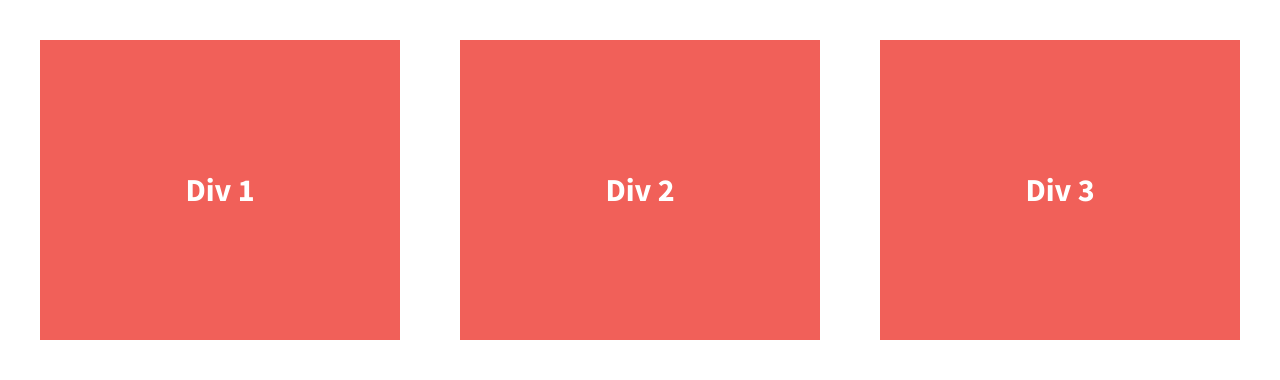
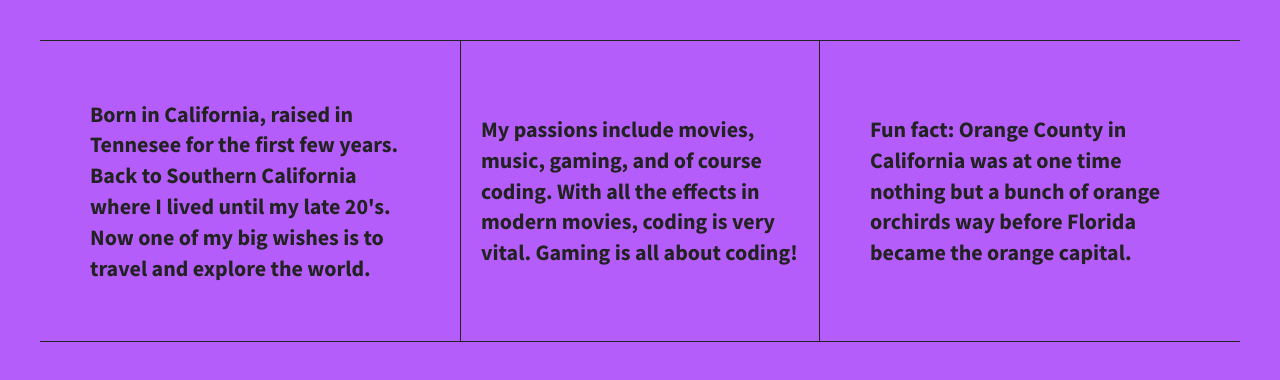
Before and after one commit to Clayton-Welch/rcw8-divs-flexbox, a plain HTML site: page index.html in a window 1280 px wide. Drawn offline with nearby package versions, Linux system fonts and the light colour scheme.

Commit message:
Changed background colors and added text to all three divs with borders.

```diff
--- a/css/main.css
+++ b/css/main.css
@@ -97,7 +97,7 @@ textarea {
 
 
 html {
-  background-color: #fff;
+  background-color: #b55dfa;
   height: 100%;
 }
 
@@ -114,19 +114,28 @@ body {
   display: flex;
   justify-content: space-between;
   align-items: center;
+  border-top: 1px solid #222;
+  border-bottom: 1px solid #222;
 }
 
 .div-1, .div-2, .div-3 {
   /*give the divs a width of 30%, add display:flex, set justify-content and align-items to center*/
-  color: #fff;
-  line-height: 1.5em;
-  font-size: 1.6em;
-  background-color: #f16059;
+  color: #222;
+  line-height: 1.4em;
+  font-size: 1.1em;
+  background-color: #b55dfa;
   height: 300px;
   display: flex;
   justify-content: center;
   align-items: center;
   width: 30%;
+  box-sizing: border-box;
+  padding: 0 20px;
+}
+
+.div-2 {
+    border-left: 1px solid #222;
+    border-right: 1px solid #222;
 }
 
 
--- a/index.html
+++ b/index.html
@@ -22,14 +22,20 @@
         <![endif]-->
 
         <section class="wrapper">
+            <div class="lead">
+
+            </div>
             <div class="div-1">
-                Div 1
+                Born in California, raised in Tennesee for the first few years. Back to Southern California where I lived until my late 20's. Now one of my big wishes is to travel and explore the world.
             </div>
             <div class="div-2">
-                Div 2
+                My passions include movies, music, gaming, and of course coding. With all the effects in modern movies, coding is very vital. Gaming is all about coding!
             </div>
             <div class="div-3">
-                Div 3
+                Fun fact: Orange County in California was at one time nothing but a bunch of orange orchirds way before Florida became the orange capital.
+            </div>
+            <div class="footer">
+
             </div>
         </section>
 
```
